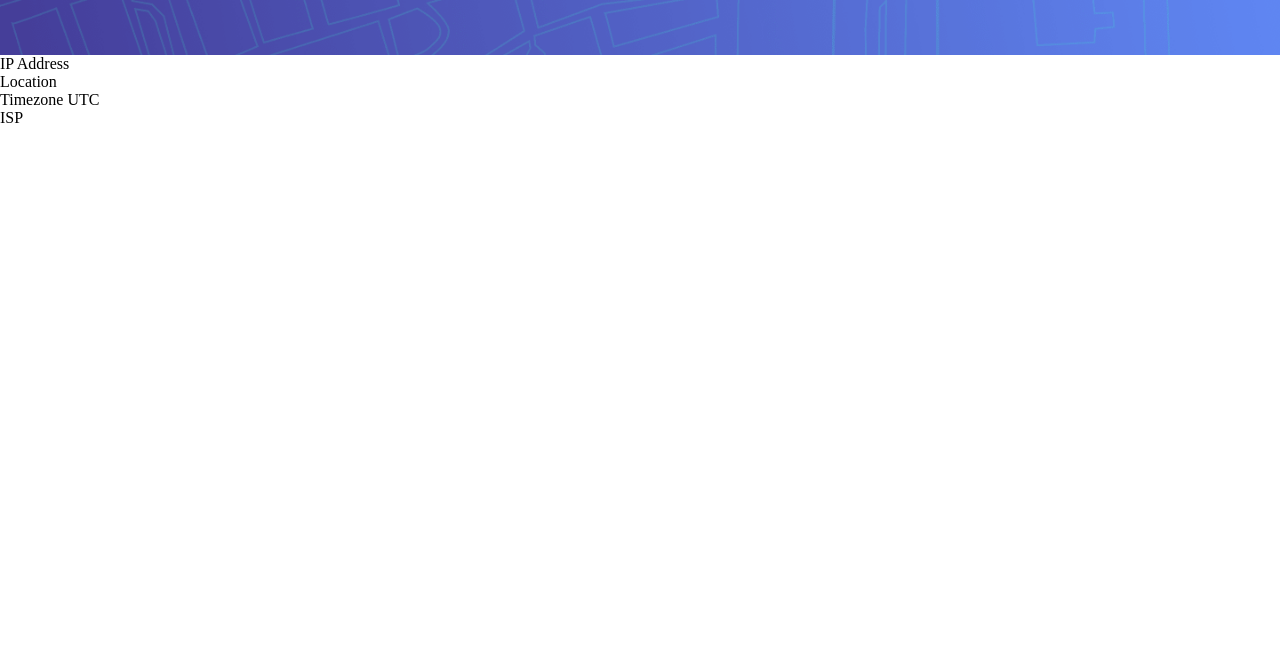
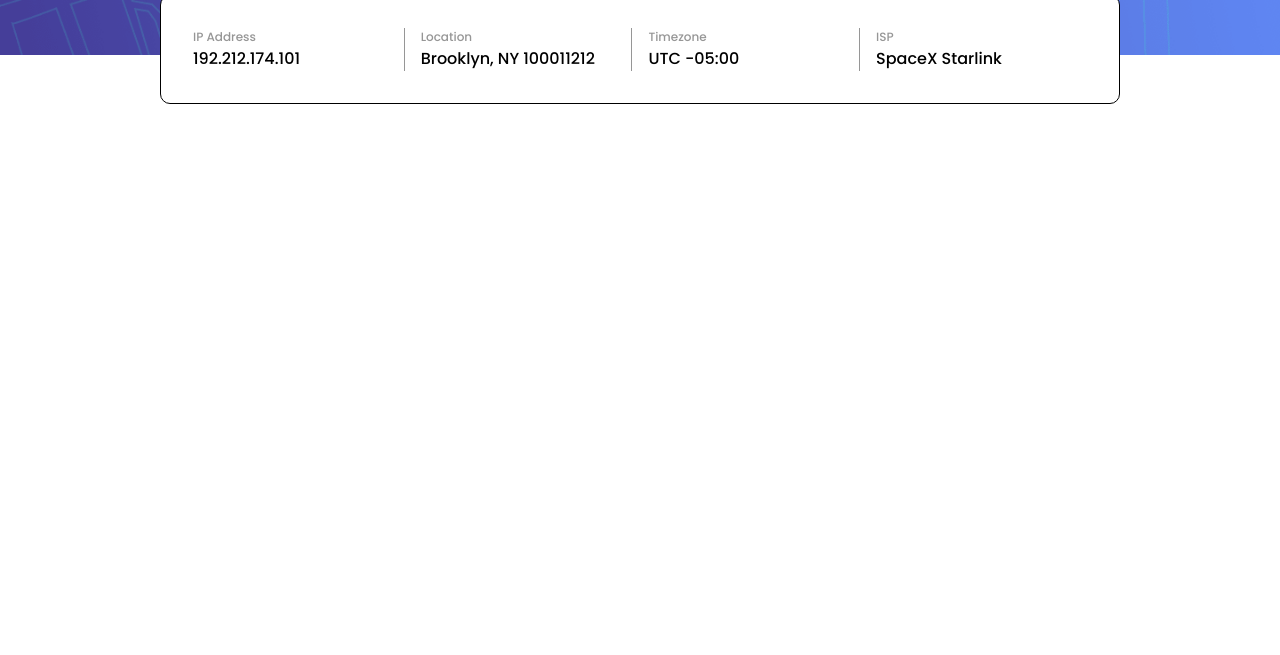
Before and after one commit to jake-mcadams/IP-SHare, a plain HTML site: page index.html in a window 1280 px wide. Shown: the part 145-800 px from the top of the page. Drawn offline with Linux system fonts and the light colour scheme.

Commit message:
added results area

```diff
--- a/index.html
+++ b/index.html
@@ -35,18 +35,48 @@
     </header>
 
     <main>
-      <div class="results__container">
-        <div id="result__ip_adress">IP Address</div>
-        <div id="result__location">Location</div>
-        <div id="result__timezone">
-          Timezone UTC
-          <!-- add offset value dynamically using the API -->
+      <div class="response__container">
+        <div id="response__item_container">
+          <div id="result__ip_adress" class="result_container">
+            <div class="result_title">
+              IP Address
+            </div>
+            <div id="ip_result" class="result_value">
+              192.212.174.101
+            </div>
+          </div>
+          <div id="result__location" class="result_container">
+            <div class="result_title">
+              Location
+            </div>
+            <div id="location_result" class="result_value">
+              Brooklyn, NY 100011212
+            </div>
+          </div>
+          <div id="result__timezone" class="result_container">
+            <div class="result_title">
+              Timezone
+            </div>
+            <div id="timezone_result" class="result_value">
+              UTC -05:00
+            </div>
+            <!-- add offset value dynamically using the API -->
+          </div>
+          <div id="result__ISP" class="result_container">
+            <div class="result_title">
+              ISP
+            </div>
+            <div class="result_value" id="ISP_result">
+              SpaceX Starlink
+            </div>
+          </div>
         </div>
-        <div>ISP</div>
       </div>
     </main>
 
     <!-- might use later -->
     <!-- <iframe src="https://www.w3schools.com/html/html_iframe.asp" frameborder="0" height="200"width="300"></iframe> -->
+
+    <script src="index.js"></script>
   </body>
 </html>
--- a/style/__header.scss
+++ b/style/__header.scss
@@ -9,16 +9,16 @@ header{
     background-repeat: no-repeat;
     background-size: cover;
     display: flex;
-    align-items: center;
+    // align-items: center;
     justify-content: center;
 }
 
 .header__input_button{
-    height: 100%;
     display: flex;
 }
 
 .input__search_container{
+    margin-top: 1.5%;
     width: 50%;
     display: flex;
     flex-direction: column;
@@ -36,7 +36,7 @@ header{
 #search{
     width: 100%;
     font-size: 18px;
-    height: 2em;
+    height: 2.5em;
     border-top-left-radius: 10px;
     border-bottom-left-radius: 10px;
     border: none;
@@ -54,3 +54,10 @@ header{
     border-top-right-radius:10px ;
     border-bottom-right-radius: 10px;
 }
+
+#search_submit{
+    &:hover{
+        cursor: pointer;
+        background-color: $Very-Dark-Gray;
+    }
+}
--- a/style/__main.scss
+++ b/style/__main.scss
@@ -0,0 +1,5 @@
+@import "__results";
+
+main{
+    position: relative;
+}
--- /dev/null
+++ b/style/__results.scss
@@ -0,0 +1,32 @@
+.response__container {
+  position: absolute;
+  top: -60px;
+  left: 0;
+  right: 0;
+  border: 1px solid black;
+//   display: flex;
+  width: 75%;
+  margin: 0 auto;
+  font-family: $font-poppins;
+  border-radius: 10px;
+  background-color: white;
+  padding: 2em;
+}
+
+.result_container {
+  height: fit-content;
+  width: 100%;
+  &:nth-last-child(n+2) {
+    border-right: 1px solid $Dark-Gray;
+  }
+}
+
+.result_title{
+    color: $Dark-Gray;
+    font-size: 12px;
+}
+
+#response__item_container{
+    display: flex;
+    gap: 1em;
+}
```
Also changed, not shown: index.js (added), style/style.css, 1 other file.
